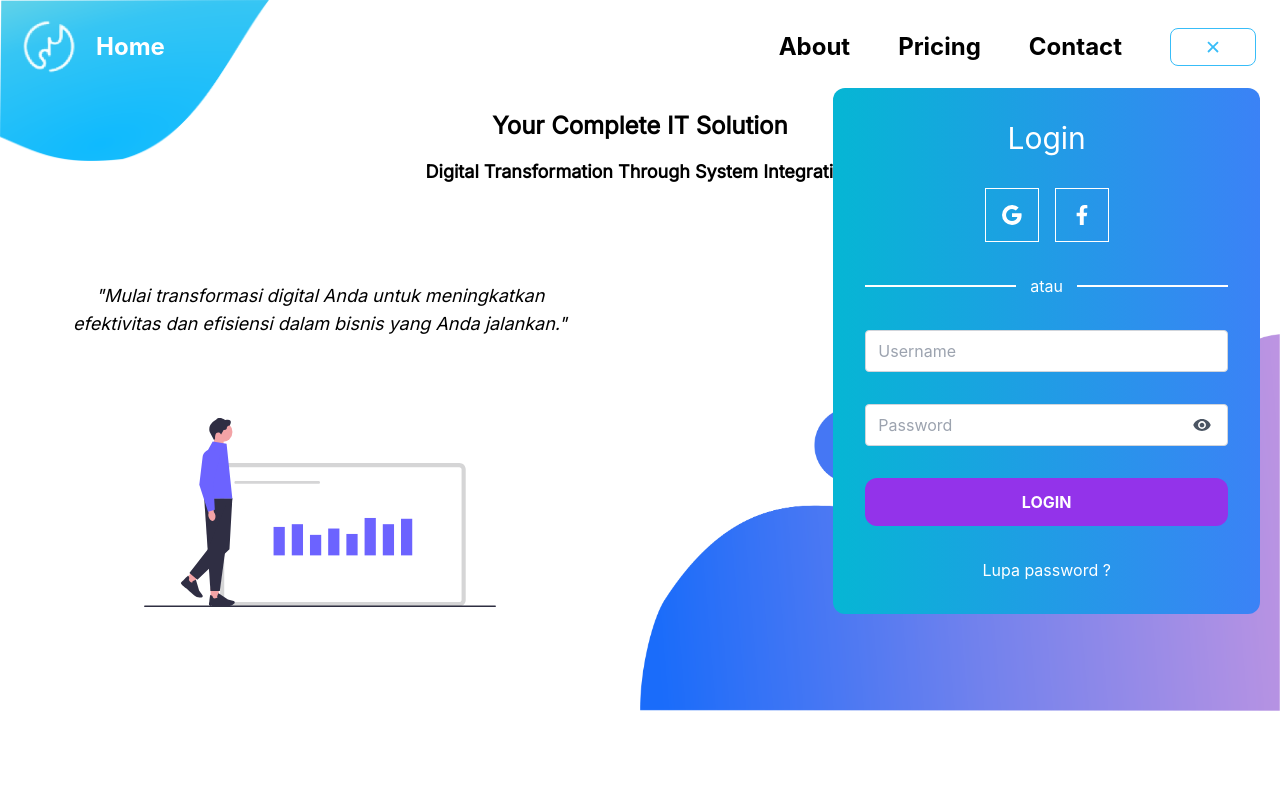
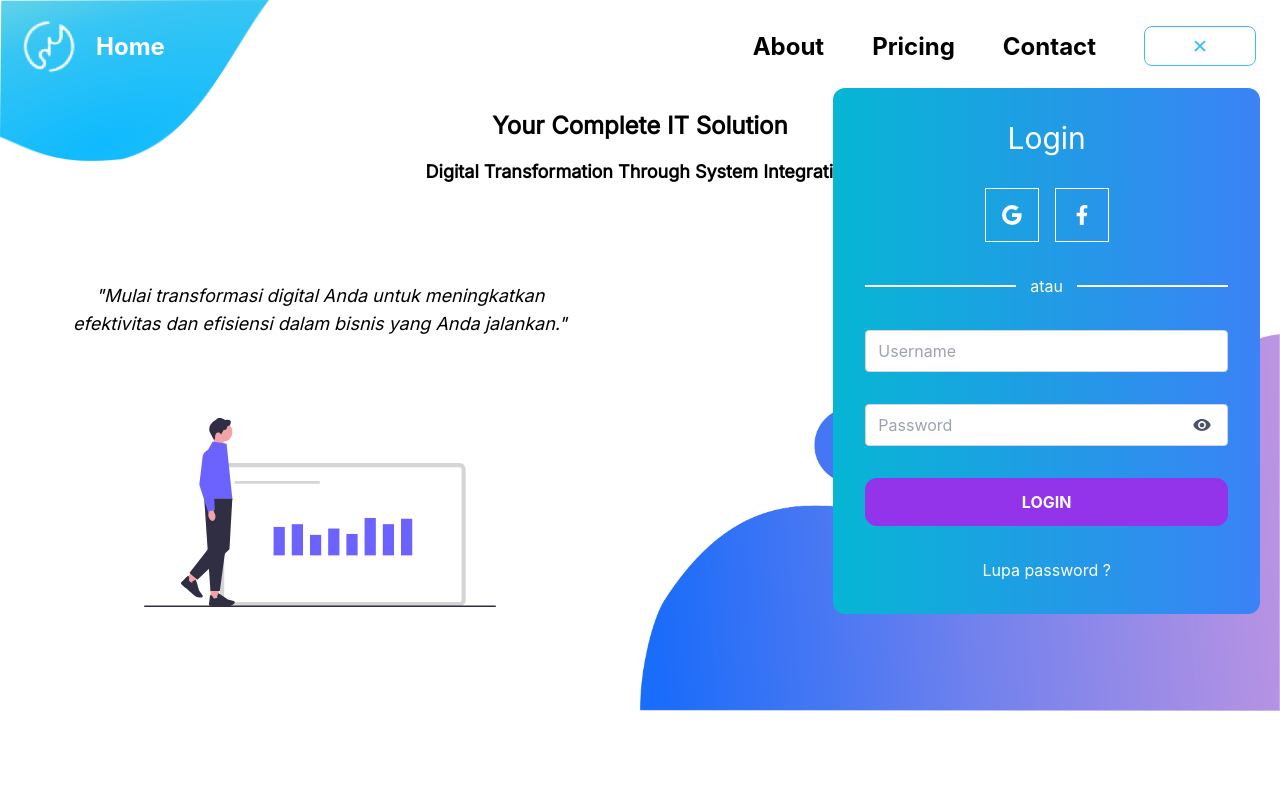
Before and after one commit to andry06/fe-kedatech-test, a React (Create React App) app: page / in a window 1280 px wide. Both pictures are taken after a click on the button "Login". Shown: the top 800 px of the page. Built offline with nearby package versions, Linux system fonts and the light colour scheme.

Commit message:
menambahkan animasi aos

```diff
--- a/src/app/component/TopBar.jsx
+++ b/src/app/component/TopBar.jsx
@@ -32,8 +32,8 @@ function togglePasswordVisibility() {
                 <div className='font-bold lg:text-2xl md:text-lg sm:text-base'><a href="#price">Pricing</a></div>
                 <div className='font-bold lg:text-2xl md:text-lg sm:text-base'><a href="#contact">Contact</a></div>
                 <div >
-                    <button className='cursor-pointer lg:text-xl md:text-lg sm:text-[14px] border border-sky-400 text-sky-400 px-8 py-2 rounded-lg hover:border-white hover:text-white hover:bg-gradient-to-r from-cyan-500 to-blue-500 ' onClick={() => {setShowLogin(!showLogin); setShowMenu(false)}}>
-                    { showLogin ? <IoCloseSharp /> : 'Login' }
+                    <button className='cursor-pointer lg:text-xl md:text-lg sm:text-[14px] border border-sky-400 text-sky-400 px-8 py-1 rounded-lg hover:border-white hover:text-white hover:bg-gradient-to-r from-cyan-500 to-blue-500 w-28 h-[40px]' onClick={() => {setShowLogin(!showLogin); setShowMenu(false)}}>
+                    { showLogin ? <IoCloseSharp className='mx-auto' /> : 'Login' }
                     </button>
                 </div>
             </div>
@@ -43,7 +43,7 @@ function togglePasswordVisibility() {
         <div className='sm:hidden flex flex-row justify-between items-center'>
             <div className='p-2 ' ><img src={logo} alt="" className='w-12'/></div>
             <div >
-                <button className='cursor-pointer lg:text-xl md:text-lg sm:text-[14px] border border-sky-400 text-sky-400 px-8 py-2 rounded-lg hover:border-white hover:text-white hover:bg-gradient-to-r from-cyan-500 to-blue-500' onClick={() => {setShowLogin(!showLogin); setShowMenu(false)}}>{ showLogin ? <IoCloseSharp /> : 'Login' } </button>
+                <button className='cursor-pointer lg:text-xl md:text-lg sm:text-[14px] border border-sky-400 text-sky-400 px-8 py-1 rounded-lg hover:border-white hover:text-white hover:bg-gradient-to-r  from-cyan-500 to-blue-500 w-28 h-[40px]' onClick={() => {setShowLogin(!showLogin); setShowMenu(false)}}>{ showLogin ? <IoCloseSharp className='mx-auto'/> : 'Login' } </button>
             </div>
             <div className=' cursor-pointer text-sky-400 text-4xl p-4 rounded' onClick={() => {setShowMenu(!showMenu); setShowLogin(false);} }>{showMenu ? <IoCloseSharp /> : <ImMenu3 />} </div>
         </div>
```
